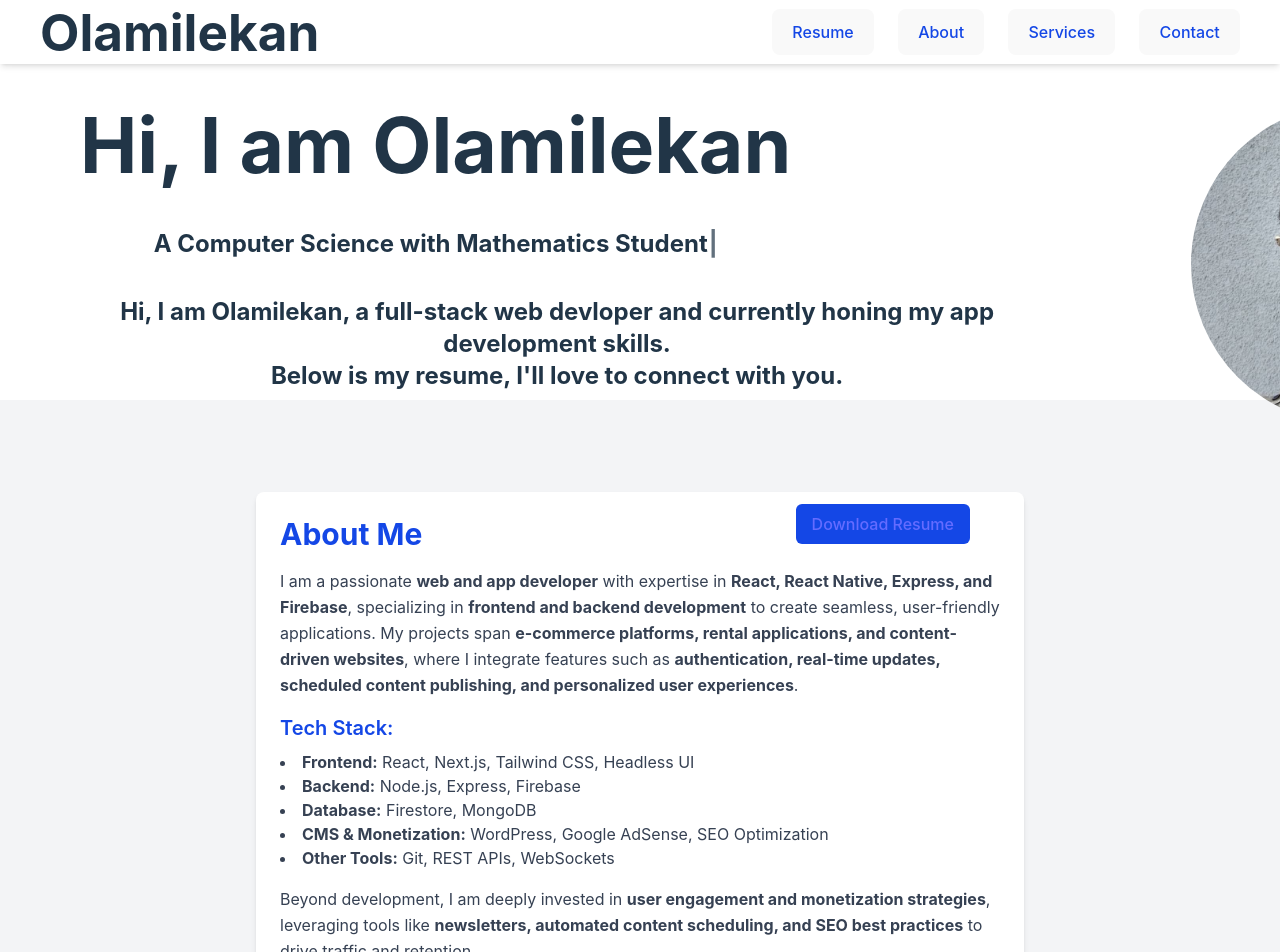
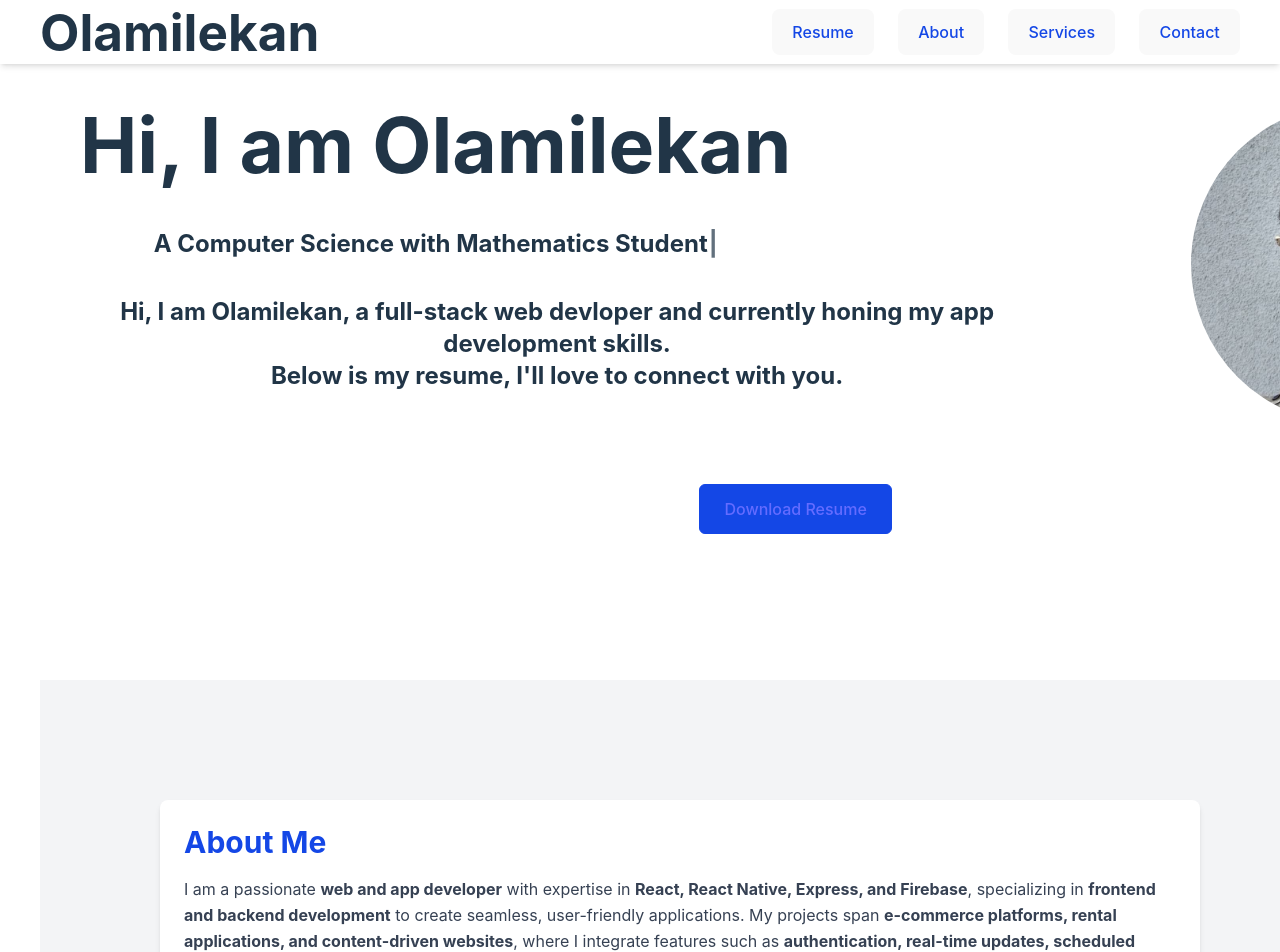
Before and after one commit to Olamilekan18/my-portfolio, a React (Vite) app: page / in a window 1280 px wide. Shown: the top 952 px of the page. Built offline with nearby package versions, Linux system fonts and the light colour scheme.

Commit message:
completed about page

```diff
--- a/src/App.jsx
+++ b/src/App.jsx
@@ -3,12 +3,14 @@ import './App.css'
 import Navbar from "./Components/Navbar";
 import Resume from './Components/Resume';
 import About from './Components/About';
+import ResumeButton from './Components/Resume-btn';
 function App() {
 
   return (
     <>
     <Navbar />
     <Resume />
+    {/* <ResumeButton/> */}
     <About />
     </>
   )
--- a/src/Components/About.jsx
+++ b/src/Components/About.jsx
@@ -4,9 +4,9 @@ export default function About() {
   return (
     <section
       id="About"
-      className="absolute left-0 w-full h-screen bg-gray-100 flex items-center justify-center p-8"
+      className="absolute top-170 sm:ml-35 lg:ml-10 lg:mr-10 max-w-screen p-30 left-0 w-full z-40 sm:h-250 lg:h-150 mb-10 pb-10 bg-gray-100 flex items-center justify-center "
     >
-      <div className="max-w-3xl bg-white p-6 rounded-lg shadow-md">
+      <div className="max-w-6xl w-full m-auto bg-white p-6 rounded-lg shadow-md">
         <h2 className="text-3xl font-bold text-blue-700 mb-4">About Me</h2>
         <p className="text-gray-700 leading-relaxed mb-4">
           I am a passionate <strong>web and app developer</strong> with expertise in <strong>React, React Native, Express, and Firebase</strong>, specializing in <strong>frontend and backend development</strong> to create seamless, user-friendly applications. My projects span <strong>e-commerce platforms, rental applications, and content-driven websites</strong>, where I integrate features such as <strong>authentication, real-time updates, scheduled content publishing, and personalized user experiences</strong>.
--- a/src/Components/Navbar.jsx
+++ b/src/Components/Navbar.jsx
@@ -44,7 +44,7 @@ export default function Navbar() {
 
 
   return (
-    <nav className="fixed top-0 w-full z-50 bg-white shadow-md">
+    <nav className="fixed top-0 w-full z-45 bg-white shadow-md">
       <div className="max-w-7xl mx-auto px-6 lg:px-10">
         <div className="flex justify-between items-center h-16">
           {/* Logo */}
@@ -100,7 +100,7 @@ export default function Navbar() {
                 onClick={() => scrollToSection(section)}
                 className={`block w-full text-left text-lg px-6 py-3 rounded-lg transition duration-300 ease-in-out bg-white-700 ${
                   activeSection === section ? "text-blue-700 font-bold" : "text-gray-700"
-                } hover:text-white bg-blue-700`}
+                } hover:text-blue-700  bg-blue-700`}
               >
                 {section}
               </button>
--- a/src/Components/Resume.jsx
+++ b/src/Components/Resume.jsx
@@ -1,5 +1,6 @@
 import Typewriter from 'typewriter-effect';
 import passportImage from '../assets/passport.jpg';
+import ResumeButton from './Resume-btn';
 
 export default function Resume() {
   return (
@@ -34,14 +35,17 @@ export default function Resume() {
           Hi, I am Olamilekan, a full-stack web devloper and currently honing my app development skills. <br />
           Below is my resume, I'll love to connect with you.
         </div>
+        <div className="absolute top-85 w-full flex justify-center mt-10">
   <a
     id="resume-download-link"
     href="https://drive.google.com/file/d/124KYKzmxvFVPUgV8GrjAE4leFraIJEzZ/view?usp=sharing"
     download="My_Resume.pdf"
-  className="bg-blue-700 absolute top-100 text-white px-4 py-2 rounded-md hover:bg-white transition inline-block"
+    className="bg-blue-700 relative  text-white px-6 py-3 rounded-md hover:bg-white hover:text-blue-700 border border-blue-700 transition z-50"
   >
     Download Resume
   </a>
+</div>
+
 
       </div>
     </div>
```
Lines whose indentation alone changed are shown as unchanged.
